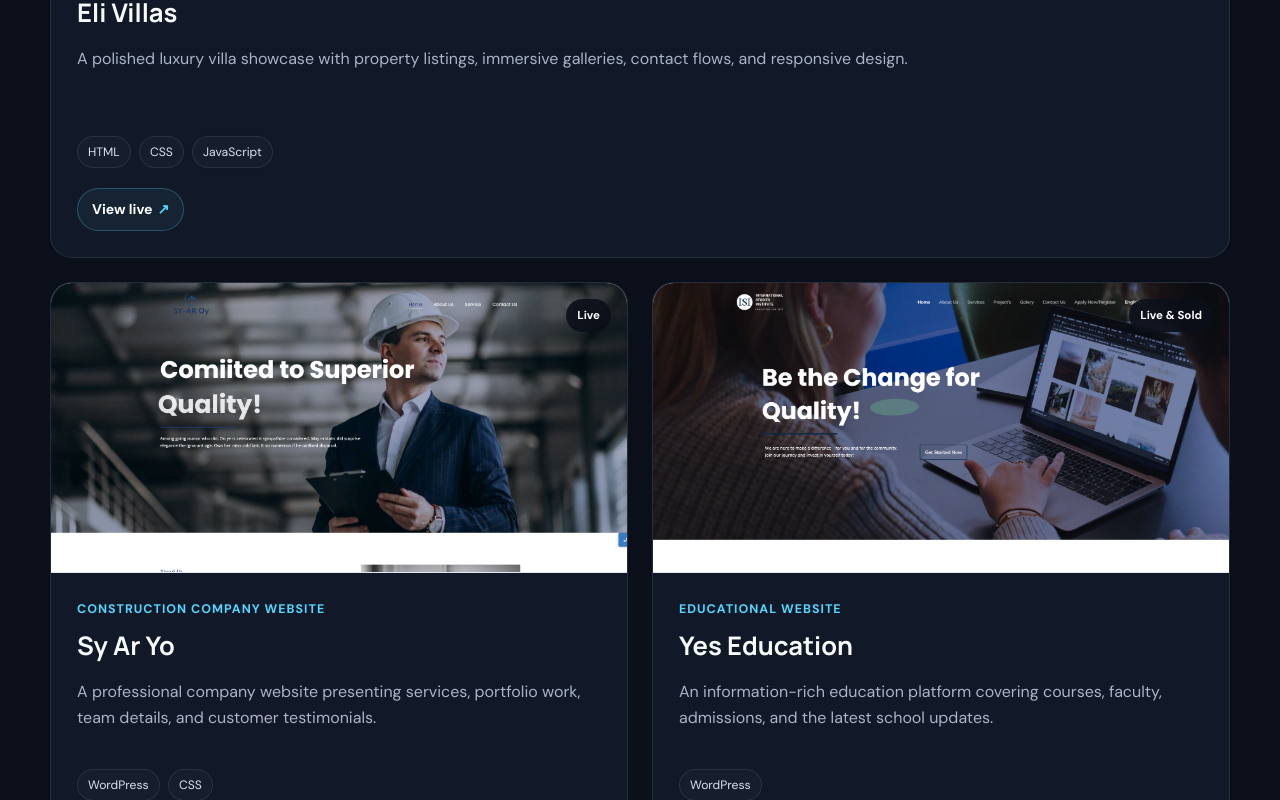
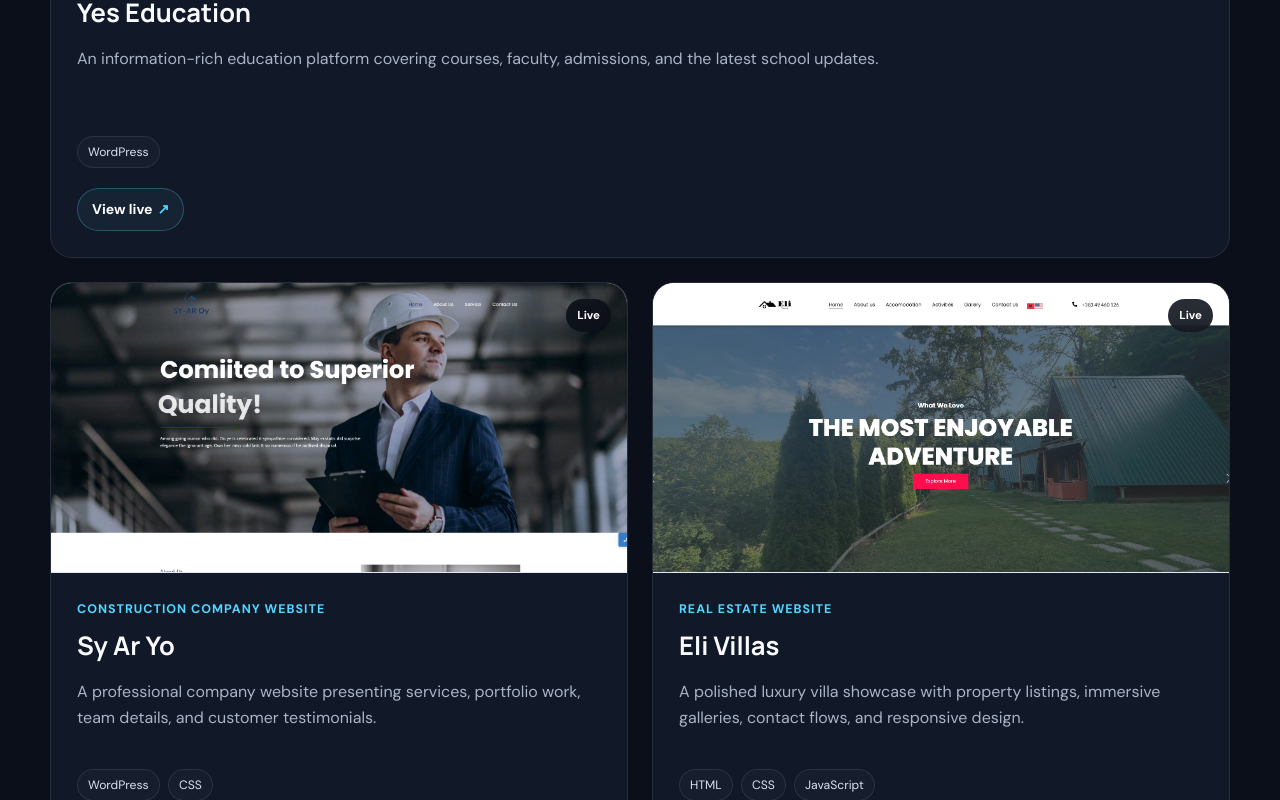
Before and after one commit to Etn1k/Portfolio, a React (Create React App) app: page / in a window 1280 px wide. Shown: the part 2960-3760 px from the top of the page. Built offline with nearby package versions, Linux system fonts and the light colour scheme.

Commit message:
fix: make Yes Education the featured project

```diff
--- a/src/App.js
+++ b/src/App.js
@@ -9,9 +9,9 @@ import devcollabImg from './assets/images/Dev.png';
 
 const projects = [
   {
-    title: 'Eli Villas', image: eliVillasImg, type: 'Real Estate Website', status: 'Live',
-    description: 'A polished luxury villa showcase with property listings, immersive galleries, contact flows, and responsive design.',
-    tech: ['HTML', 'CSS', 'JavaScript'], url: 'https://dev-elivillas.pantheonsite.io/'
+    title: 'Yes Education', image: yesEducationImg, type: 'Educational Website', status: 'Live & Sold',
+    description: 'An information-rich education platform covering courses, faculty, admissions, and the latest school updates.',
+    tech: ['WordPress'], url: 'https://isi-al.com/'
   },
   {
     title: 'Sy Ar Yo', image: syArYoImg, type: 'Construction Company Website', status: 'Live',
@@ -19,9 +19,9 @@ const projects = [
     tech: ['WordPress', 'CSS'], url: 'https://dev-sy-ar-oy.pantheonsite.io/'
   },
   {
-    title: 'Yes Education', image: yesEducationImg, type: 'Educational Website', status: 'Live & Sold',
-    description: 'An information-rich education platform covering courses, faculty, admissions, and the latest school updates.',
-    tech: ['WordPress'], url: 'https://isi-al.com/'
+    title: 'Eli Villas', image: eliVillasImg, type: 'Real Estate Website', status: 'Live',
+    description: 'A polished luxury villa showcase with property listings, immersive galleries, contact flows, and responsive design.',
+    tech: ['HTML', 'CSS', 'JavaScript'], url: 'https://dev-elivillas.pantheonsite.io/'
   },
   {
     title: 'Dental Glossary', image: dentalGlossaryImg, type: 'Educational Tool', status: 'Online',
```
